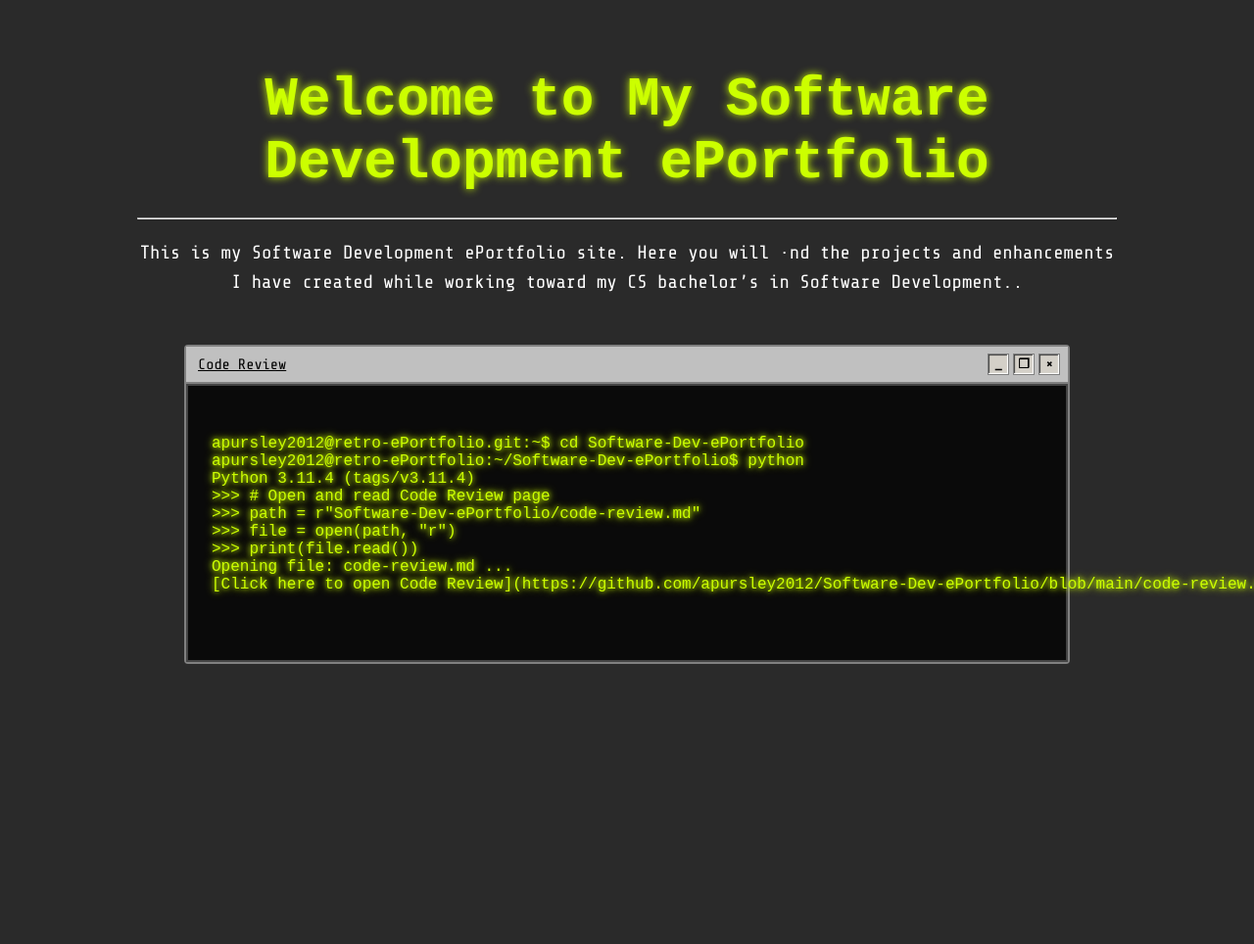
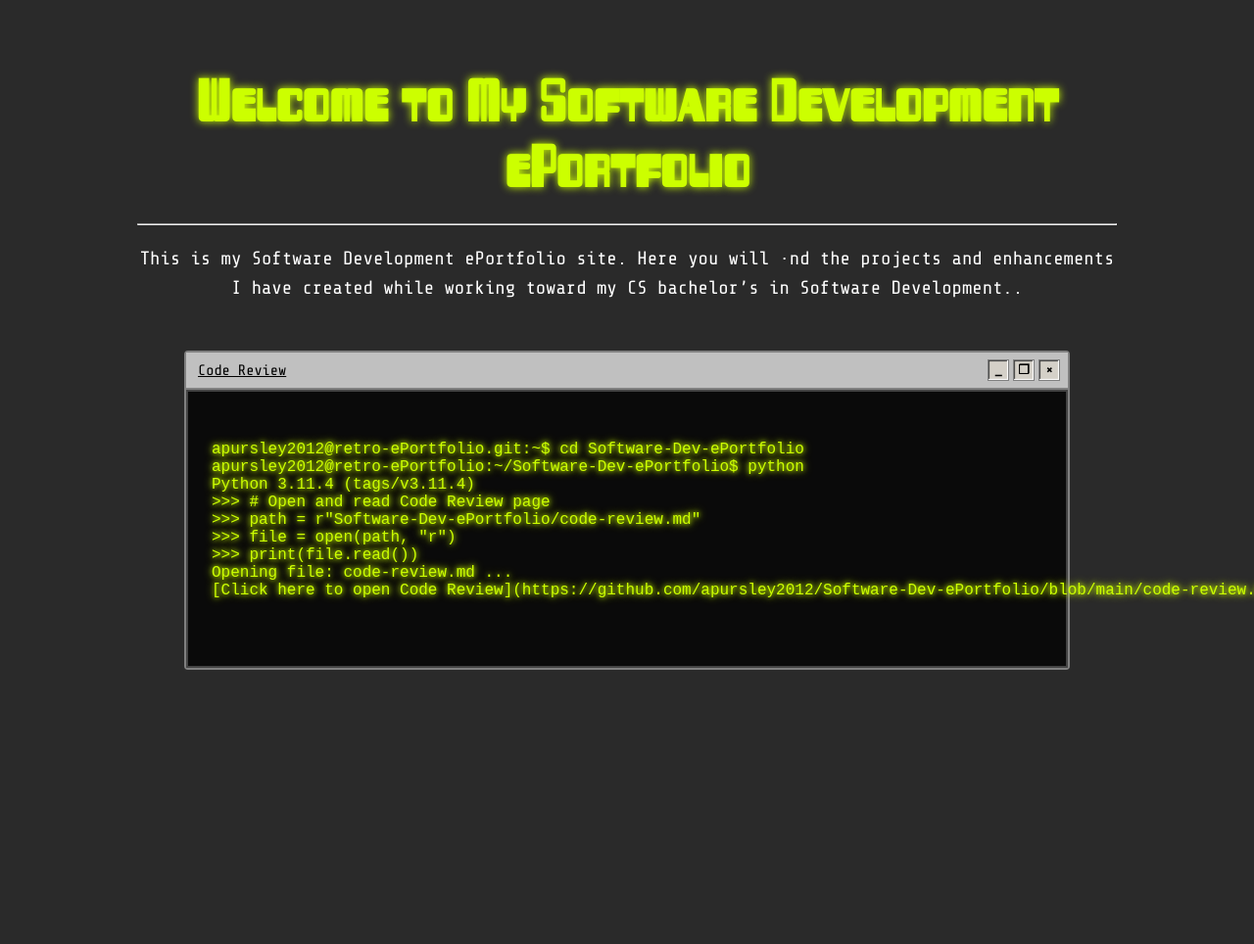
Before and after one commit to apursley2012/Software-Dev-ePortfolio, a Jekyll site: the page built from index.md, in a window 1280 px wide. Shown: the whole page at 98% size. Built offline with Jekyll 4.4.1, drawn with Linux system fonts in a browser that asks for light colours.

Commit message:
Update style.css

```diff
--- a/assets/css/style.css
+++ b/assets/css/style.css
@@ -1,7 +1,7 @@
 body {
   background-color: #2a2a2a;
   color: #ffffff;
-  font-family: 'Share Tech Mono', monospace;
+  font-family: 'Share Tech Mono','Consolas', 'Courier', 'Courier New', 'Lucida Console', 'Lucida Typewriter', monospace;
   margin: 0;
   padding: 2rem;
   display: flex;
@@ -17,7 +17,7 @@ main {
 
 h1, h2, h3 {
   color: #ccff00;
-  font-family: '256 Bytes', monospace;
+  font-family: '256Bytes', 'Digibats', 'GroutPix Flow', 'NanoPix', 'Pixel Game', 'Space Retro', monospace;
   text-align: center;
   text-shadow: 0 0 8px #ccff00;
   margin-bottom: 1.5rem;
```
